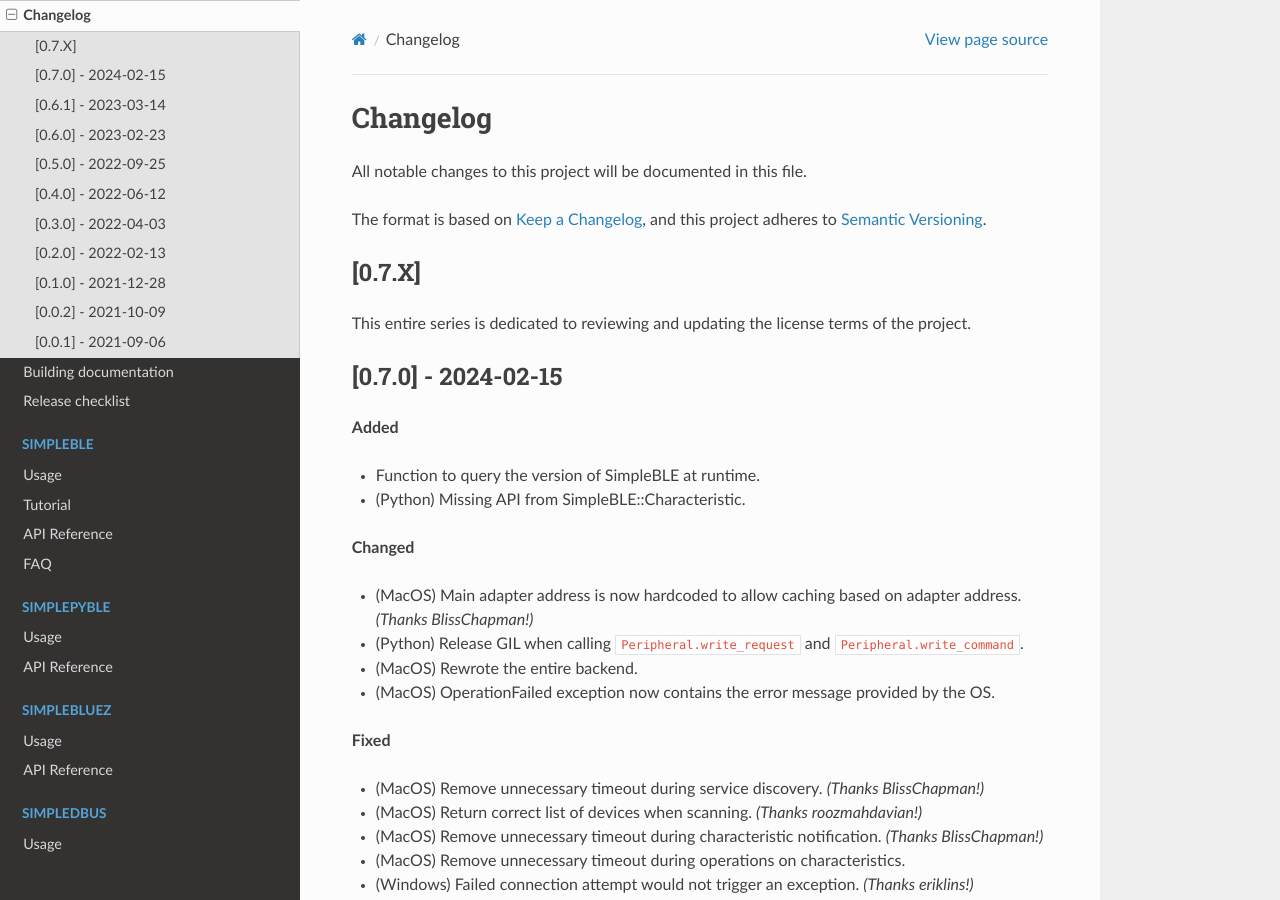
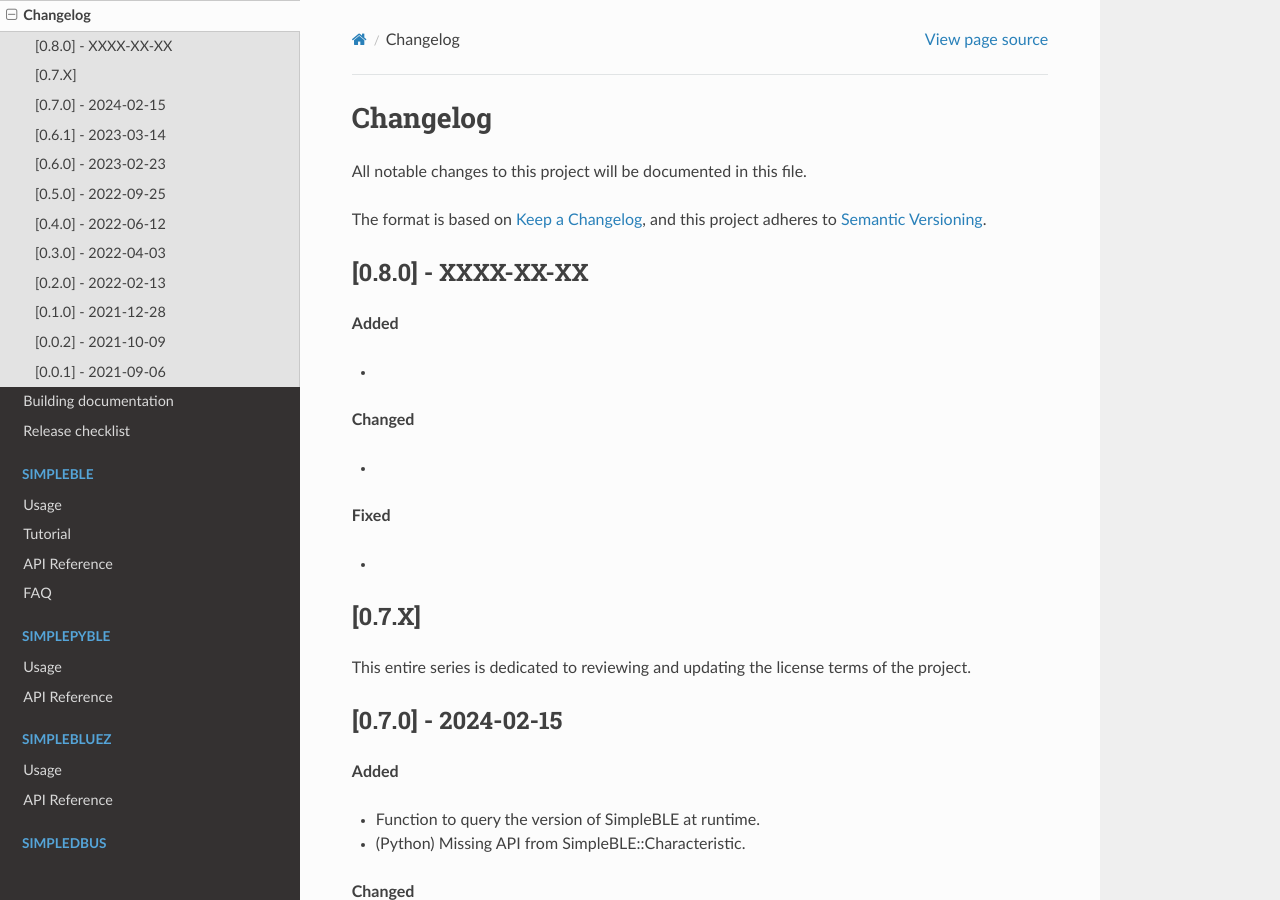
Before and after one commit to OpenBluetoothToolbox/SimpleBLE, a Sphinx documentation site: the page built from docs/changelog.rst, in a window 1280 px wide and 900 px high. Built offline with Sphinx 7.4.7 and the Read the Docs theme 2.0.0, drawn with Linux system fonts in a browser that asks for light colours; the version number is read from the project's files by our own code.

Commit message:
Bumped versions post release.

```diff
--- a/Cargo.toml
+++ b/Cargo.toml
@@ -2,7 +2,7 @@
 edition = "2021"
 
 name = "simplersble"
-version = "0.7.3"
+version = "0.8.0"
 license = "GPL-3.0-only"
 description = "The all-in-one Bluetooth library that makes it easy to add wireless connectivity to your projects."
 readme = "simplersble/README.md"
--- a/docs/changelog.rst
+++ b/docs/changelog.rst
@@ -4,6 +4,22 @@
 All notable changes to this project will be documented in this file.
 
 The format is based on `Keep a Changelog`_, and this project adheres to `Semantic Versioning`_.
+
+[0.8.0] - XXXX-XX-XX
+--------------------
+
+**Added**
+
+-
+
+**Changed**
+
+-
+
+**Fixed**
+
+-
+
 
 [0.7.X]
 --------------------
--- a/docs/extras.rst
+++ b/docs/extras.rst
@@ -48,6 +48,7 @@
 #. Run the CI job to build and upload the artifacts to GitHub.
 
 #. Perform a manual release of the Rust crate to crates.io.
+   - ``cargo publish`` (Ensure that the version number in ``Cargo.toml`` is correct.)
 
 #. Advance the version number in the following files:
 
--- a/setup.py
+++ b/setup.py
@@ -33,7 +33,7 @@
 # Generate the version string
 # TODO: Make the dev portion smarter by looking at tags.
 version_str = (root / "VERSION").read_text(encoding="utf-8").strip()
-version_str += ""  # ! Ensure it matches the intended release version!
+version_str += ".dev0"  # ! Ensure it matches the intended release version!
 
 # Get the long description from the README file
 long_description = (root / "simplepyble" / "README.rst").read_text(encoding="utf-8")
```
Also changed, not shown: 1 other file.
